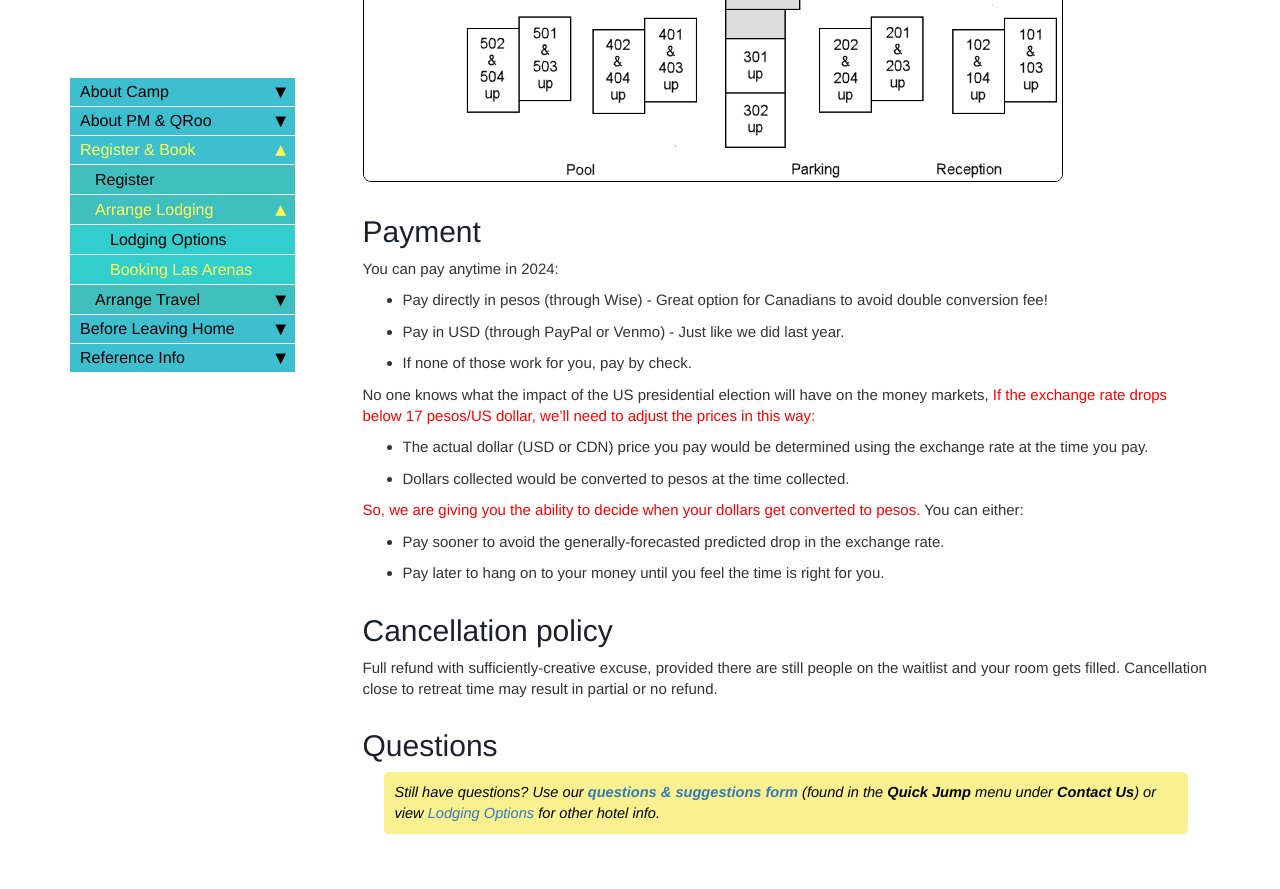
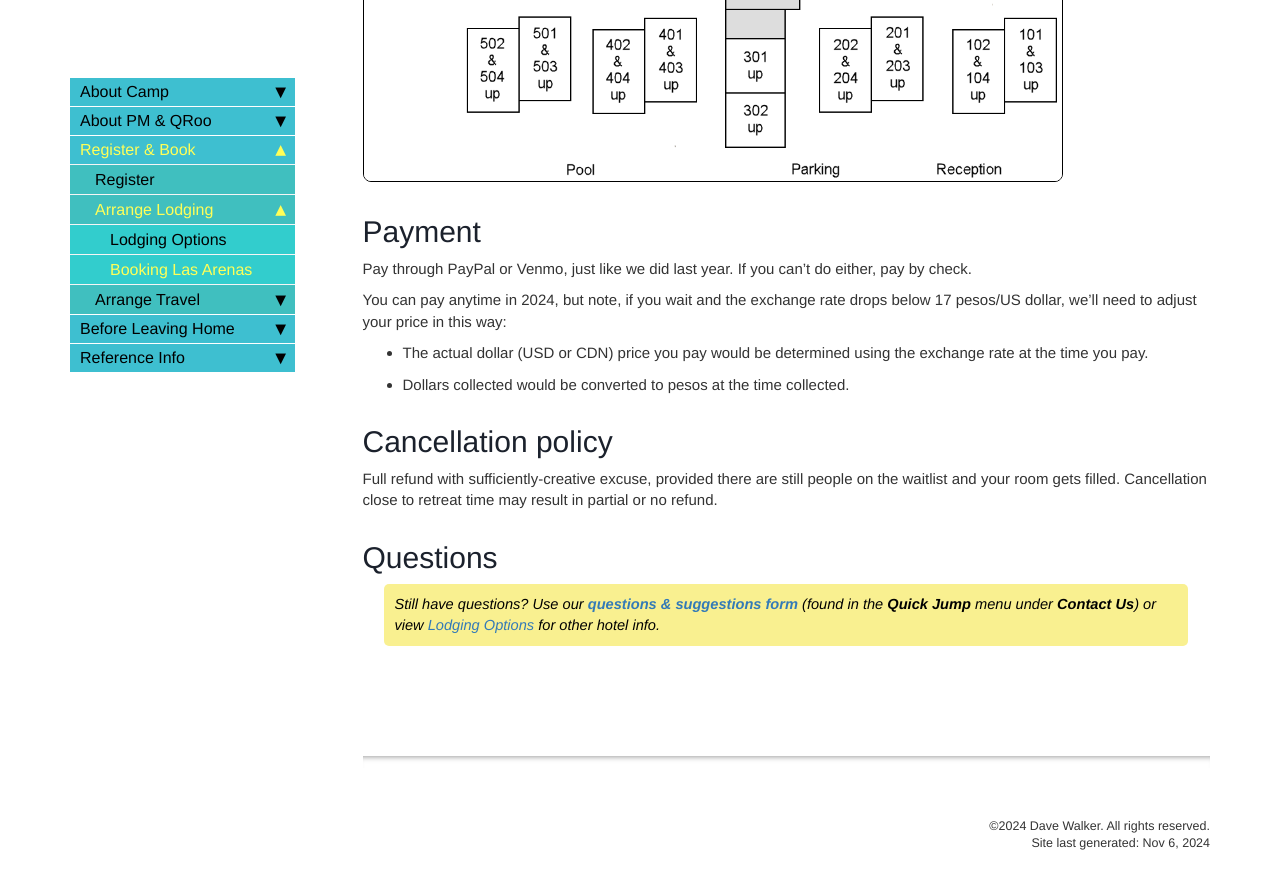
Before and after one commit to davewalker60/pmdup, a Jekyll site: the page built from pages/booking-las-arenas.md, in a window 1280 px wide and 900 px high, scrolled down 1115 px. Shown: the top 889 px of the window. Built offline with Jekyll 4.4.1, drawn with Linux system fonts in a browser that asks for light colours; comment, search, counter and statistics services are not loaded.

Commit message:
post election adjustments

```diff
--- a/pages/booking-las-arenas.md
+++ b/pages/booking-las-arenas.md
@@ -36,21 +36,12 @@ As we learned during camp last year, prices for the rooms have risen (to as much
 
 # Payment
 
-You can pay anytime in 2024:
+Pay through PayPal or Venmo, just like we did last year. If you can't do either, pay by check.
 
-* Pay directly in pesos (through Wise) - Great option for Canadians to avoid double conversion fee!
-* Pay in USD (through PayPal or Venmo) - Just like we did last year.
-* If none of those work for you, pay by check.
-
-No one knows what the impact of the US presidential election will have on the money markets, <span style="color:red">If the exchange rate drops below 17 pesos/US dollar, we'll need to adjust the prices in this way:</span>
+You can pay anytime in 2024, but note, if you wait and the exchange rate drops below 17 pesos/US dollar, we'll need to adjust your price in this way:
 
 - The actual dollar (USD or CDN) price you pay would be determined using the exchange rate at the time you pay.
 - Dollars collected would be converted to pesos at the time collected.
-
-<span style="color:red">So, we are giving you the ability to decide when your dollars get converted to pesos.</span> You can either:
-
-- Pay sooner to avoid the generally-forecasted predicted drop in the exchange rate.
-- Pay later to hang on to your money until you feel the time is right for you.
 
 # Cancellation policy
 
```
Also changed, not shown: other parts of pages/booking-las-arenas.md (+1 -1 lines).
